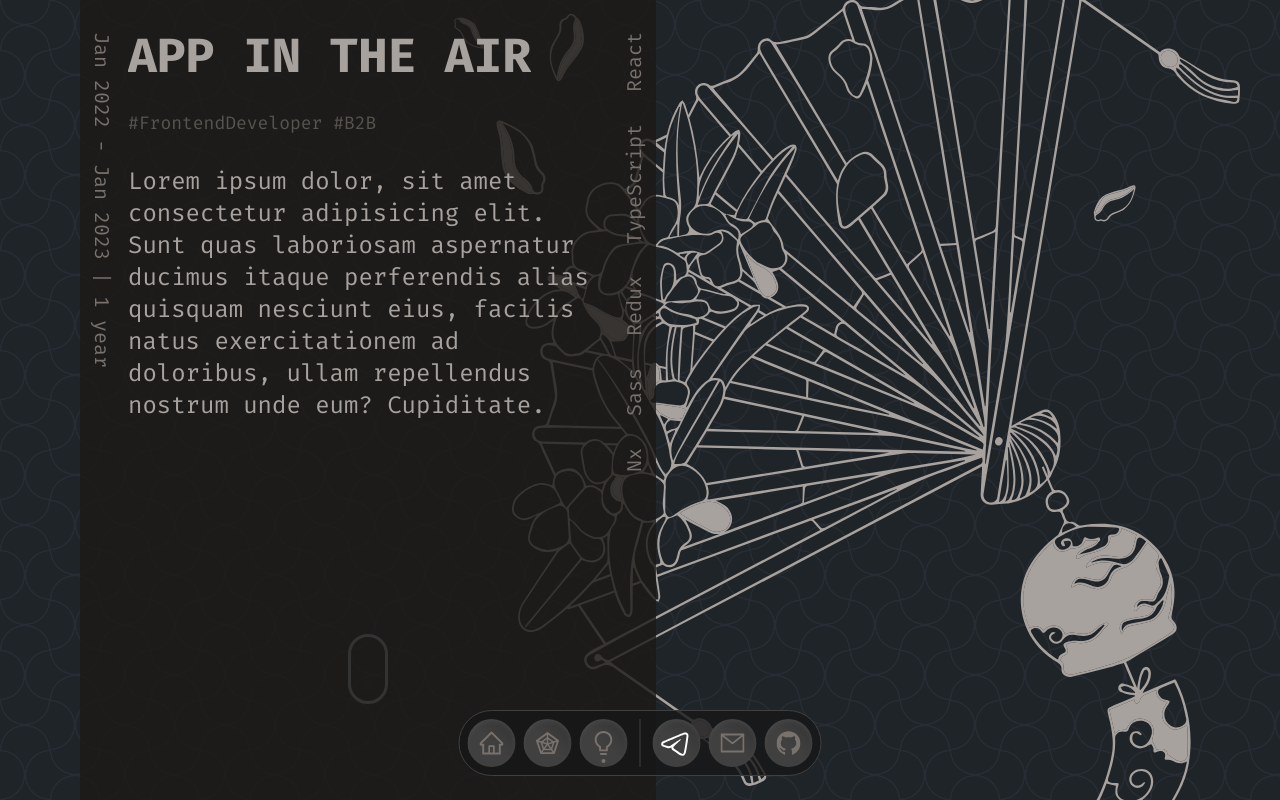
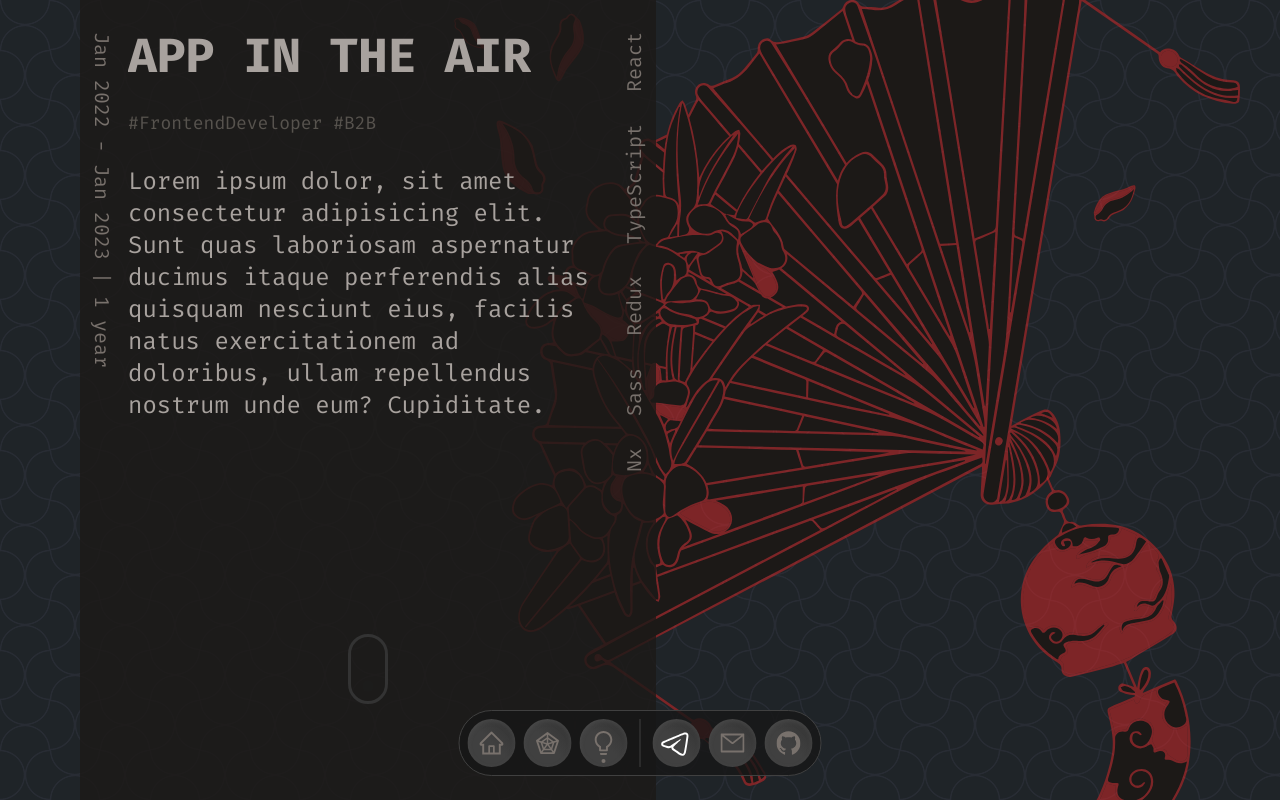
Before and after one commit to fenek-dev/fenek.me, a Next.js app: page /projects in a window 1280 px wide. Built offline with nearby package versions, Linux system fonts and the light colour scheme.

Commit message:
Update section svgs

```diff
--- a/app/(pages)/projects/sections/AppInTheAirSection.tsx
+++ b/app/(pages)/projects/sections/AppInTheAirSection.tsx
@@ -12,7 +12,7 @@
         animate={{ opacity: 1 }}
         transition={{ type: "spring", delay: 0.9, duration: 1 }}
       >
-        <SectionSvg className="lg:scale-[1.75] sm:scale-100 scale-75 absolute top-1/2 md:right-1/4 md:-translate-y-1/2 lg:translate-x-1/4 md:translate-x-1/2 fill-stone-400 hover:fill-red-600/50 transition-all duration-300 -translate-y-1/4 translate-x-1/2 right-1/2" />
+        <SectionSvg className="lg:scale-[1.75] sm:scale-100 scale-75 absolute top-1/2 md:right-1/4 md:-translate-y-1/2 lg:translate-x-1/4 md:translate-x-1/2 hover:fill-stone-400 fill-red-600/50 transition-all duration-300 -translate-y-1/4 translate-x-1/2 right-1/2" />
       </m.span>
       <m.div
         initial={{ height: "0%", marginTop: "-8rem" }}
--- a/app/(pages)/projects/sections/ShopPartySection.tsx
+++ b/app/(pages)/projects/sections/ShopPartySection.tsx
@@ -16,7 +16,7 @@
         animate={visible ? { opacity: 1 } : { opacity: 0 }}
         transition={{ type: "spring", delay: 0.9, duration: 1 }}
       >
-        <SectionSvg className="lg:scale-150 sm:scale-100 scale-75 absolute top-1/2 md:right-1/4 md:-translate-y-1/2 lg:translate-x-1/4 md:translate-x-1/2 fill-stone-400 hover:fill-red-600/50 transition-all duration-300 -translate-y-1/4 translate-x-1/2 right-1/2" />
+        <SectionSvg className="lg:scale-150 sm:scale-100 scale-75 absolute top-1/2 md:right-1/4 md:-translate-y-1/2 lg:translate-x-1/4 md:translate-x-1/2 hover:fill-stone-400 fill-red-600/50 transition-all duration-300 -translate-y-1/4 translate-x-1/2 right-1/2" />
       </m.span>
       <m.div
         animate={
--- a/app/(pages)/projects/sections/YandexSection.tsx
+++ b/app/(pages)/projects/sections/YandexSection.tsx
@@ -32,7 +32,7 @@
         animate={visible ? { opacity: 1 } : { opacity: 0 }}
         transition={{ type: "spring", delay: 0.9, duration: 1 }}
       >
-        <SectionSvg className="lg:scale-[1.75] sm:scale-100 scale-75 absolute top-1/2 md:right-1/4 md:-translate-y-1/2 lg:translate-x-1/4 md:translate-x-1/2 fill-stone-400 hover:fill-red-600/50 transition-all duration-300 -translate-y-1/4 translate-x-1/2 right-1/2" />
+        <SectionSvg className="lg:scale-[1.75] sm:scale-100 scale-75 absolute top-1/2 md:right-1/4 md:-translate-y-1/2 lg:translate-x-1/4 md:translate-x-1/2 hover:fill-stone-400 fill-red-600/50 transition-all duration-300 -translate-y-1/4 translate-x-1/2 right-1/2" />
       </m.span>
       <m.div
         animate={
```
Also changed, not shown: app/_modules/app/assets/sections/section1.svg, app/_modules/app/assets/sections/section2.svg.
